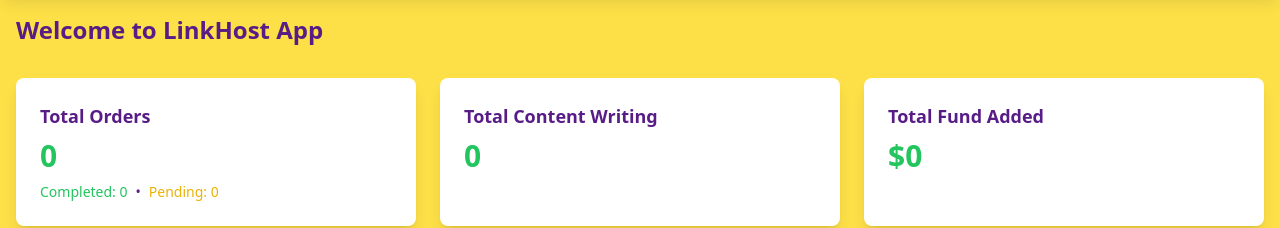
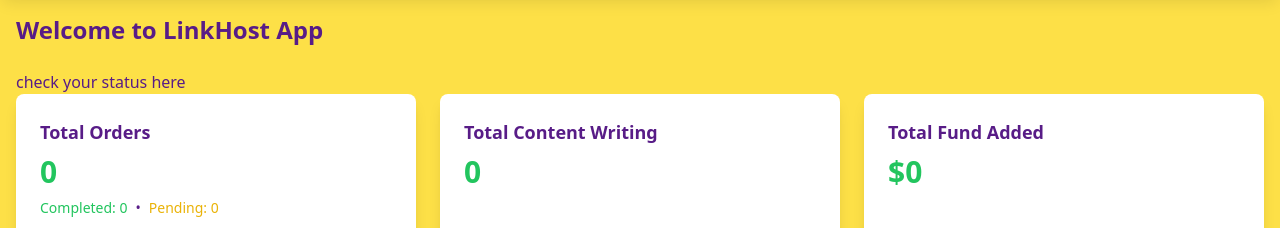
Before and after one commit to raghabendra-dash/LinkHost-Clone-Supabase, a React (Vite) app: page / in a window 1280 px wide. Shown: the part 130-358 px from the top of the page. Built offline with nearby package versions, Linux system fonts and the light colour scheme; no server answers.

Commit message:
Update Dashboard.tsx

```diff
--- a/src/pages/Dashboard.tsx
+++ b/src/pages/Dashboard.tsx
@@ -17,7 +17,8 @@ export default function Dashboard() {
       exit={{ opacity: 0, y: -20 }}
       className="container mx-auto px-4 pt-20"
     >
-      <h1 className="text-2xl font-bold mb-8">Welcome to LinkHost App</h1>
+      <h1 className="text-2xl font-bold mb-6">Welcome to LinkHost App</h1>
+      <p classname="text-xl font-semibold mb-8">check your status here</p>
 
       <div className="grid grid-cols-1 md:grid-cols-3 gap-6">
         {stats.map((stat, index) => (
```
